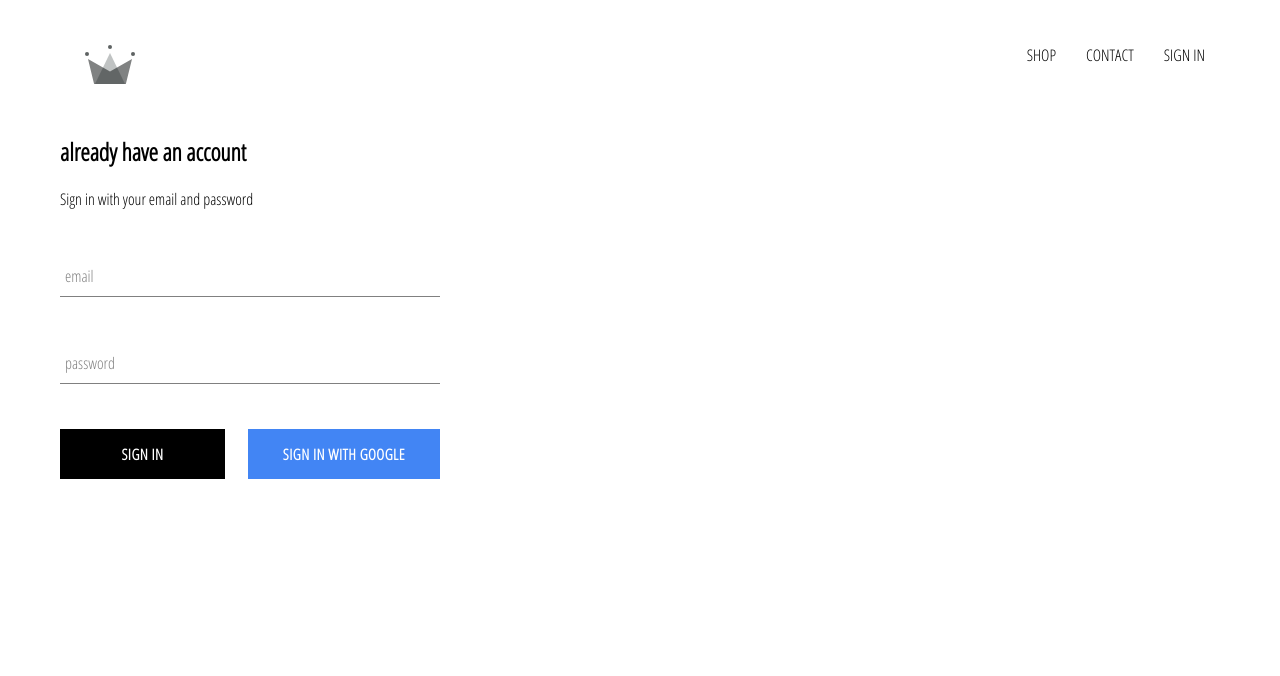
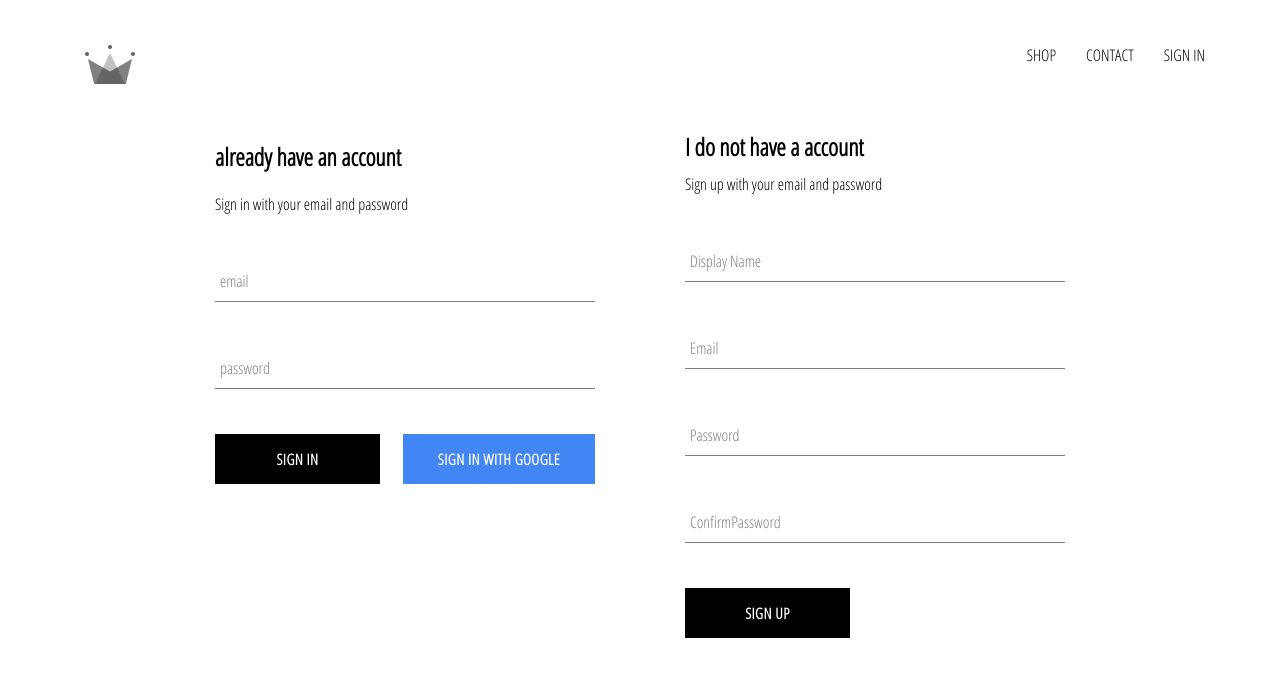
Before and after one commit to hwuehn/crwn-clothing, a React (Create React App) app: page /signin in a window 1280 px wide. Shown: the top 676 px of the page. Built offline with nearby package versions, Linux system fonts and the light colour scheme; no server answers.

Commit message:
implemented firebase utils, included ability to store authenticated users inot our firebase database

```diff
--- a/src/App.js
+++ b/src/App.js
@@ -7,7 +7,7 @@
 import ShopPage from './pages/shop/shop.component';
 import SignInAndSignUpPage from './pages/sign-in-and-sign-up/sign-in-and-sign-up.component';
 import Header from './components/header/header.component';
-import { auth } from './firebase/firebase.utils';
+import { auth, createUserProfileDocument } from './firebase/firebase.utils';
 
 class App extends React.Component {
   constructor() {
@@ -21,12 +21,24 @@
   unsubscribeFromAuth = null;
 
   componentDidMount() {
-    this.unsubscribeFromAuth = auth.onAuthStateChanged(user => {
-      this.setState({ currentUser: user });
+    this.unsubscribeFromAuth = auth.onAuthStateChanged(async userAuth => {
+      if (userAuth) {
+        const userRef = await createUserProfileDocument(userAuth);
 
-      console.log(user);
-    })
+        userRef.onSnapshot(snapShot => {
+          this.setState({
+            currentUser: {
+              id: snapShot.id,
+              ...snapShot.data()
+            }
+          });
+          console.log(this.state);
+        });
+      }
+      this.setState({ currentUser: userAuth });
+    });
   }
+
 
   componentWillUnmount() {
     this.unsubscribeFromAuth();
--- /dev/null
+++ b/src/components/sign-up/sign-up.component.jsx
@@ -0,0 +1,101 @@
+import React from 'react';
+
+import FormInput from '../form-input/form-input.component';
+import CustomButton from '../custom-button/custom-button.component';
+
+import { auth, createUserProfileDocument } from '../../firebase/firebase.utils';
+
+import './sign-up.styles.scss';
+
+class SignUp extends React.Component {
+    constructor() {
+        super();
+
+        this.state = {
+            displayName: '',
+            email: '',
+            password: '',
+            confirmPassword: ''
+        }
+    }
+
+    handleSubmit = async event => {
+        event.preventDefault();
+
+         const { displayName, email, password, confirmPassword } = this.state;
+
+         if (password !== confirmPassword) {
+             alert("passwords don't match");
+             return;
+         }
+
+         try {
+            const { user } = await auth.createUserWithEmailAndPassword(email, password);
+
+            await createUserProfileDocument(user, {displayName});
+
+            this.setState({
+                displayName: '',
+                email: '',
+                password: '',
+                confirmPassword: ''
+            });
+
+         } catch (error) {
+            console.error(error);
+         }
+    };
+
+handleChange = event => {
+      const { name, value } = event.target;
+
+      this.setState({[name]: value})
+}
+
+    render() {
+        const { displayName, email, password, confirmPassword } = this.state;
+        return(
+            <div className='sign-up'>
+                <h2 className='title'>I do not have a account</h2>
+                <span>Sign up with your email and password</span>
+                <form className='sign-up-form' onSubmit={this.handleSubmit}>
+                    <FormInput
+                        type='text'
+                        name='displayName'
+                        value={displayName}
+                        onChange={this.handleChange}
+                        label='Display Name'
+                        required
+                    />
+                    <FormInput
+                        type='email'
+                        name='email'
+                        value={email}
+                        onChange={this.handleChange}
+                        label='Email'
+                        required
+                    />
+                    <FormInput
+                        type='password'
+                        name='password'
+                        value={password}
+                        onChange={this.handleChange}
+                        label='Password'
+                        required
+                    />
+                    <FormInput
+                        type='password'
+                        name='confirmPassword'
+                        value={confirmPassword}
+                        onChange={this.handleChange}
+                        label='ConfirmPassword'
+                        required
+                    />
+                    <CustomButton type='submit'> SIGN UP </CustomButton>
+                </form>
+            </div>
+        )
+    }
+}
+
+export default SignUp;
--- /dev/null
+++ b/src/components/sign-up/sign-up.styles.scss
@@ -0,0 +1,9 @@
+.sign-up {
+    display: flex;
+    flex-direction: column;
+    width: 380px;
+
+    .title {
+        margin: 10px 0;
+    }
+}
--- a/src/firebase/firebase.utils.js
+++ b/src/firebase/firebase.utils.js
@@ -12,10 +12,36 @@
     appId: "1:706329356144:web:481dc6788f2e331e6511b5"
   };
 
+export const createUserProfileDocument = async (userAuth, additionalData) => {
+  if (!userAuth) return;
+
+  const userRef = firestore.doc(`users/${userAuth.uid}`);
+
+  const snapShot = await userRef.get();
+
+  if (!snapShot.exists) {
+    const { displayName, email } = userAuth;
+    const createAt = new Date();
+
+    try {
+      await userRef.set({
+        displayName,
+        email,
+        createAt,
+        ...additionalData
+      })
+    } catch (error) {
+      console.log('error creating user', error.message);
+    }
+  }
+  return userRef;
+};
+
+
 firebase.initializeApp(config);
 
 export const auth = firebase.auth();
-export const firesstore = firebase.firestore();
+export const firestore = firebase.firestore();
 
 const provider = new firebase.auth.GoogleAuthProvider();
 provider.setCustomParameters({ prompt: 'select_account'});
--- a/src/pages/sign-in-and-sign-up/sign-in-and-sign-up.component.jsx
+++ b/src/pages/sign-in-and-sign-up/sign-in-and-sign-up.component.jsx
@@ -1,12 +1,14 @@
 import React from "react";
 
 import SignIn from "../../components/sign-in/sign-in.component";
+import SignUp from "../../components/sign-up/sign-up.component";
 
 import "./sign-in-and-sign-up.styles.scss";
 
 const SignInAndSignUpPage = () => (
   <div className="sign-in-and-sign-up">
     <SignIn />
+    <SignUp />
   </div>
 );
 
--- a/src/pages/sign-in-and-sign-up/sign-in-and-sign-up.styles.scss
+++ b/src/pages/sign-in-and-sign-up/sign-in-and-sign-up.styles.scss
@@ -0,0 +1,6 @@
+.sign-in-and-sign-up {
+    width: 850px;
+    display: flex;
+    justify-content: space-between;
+    margin: 30px auto;
+}
```
